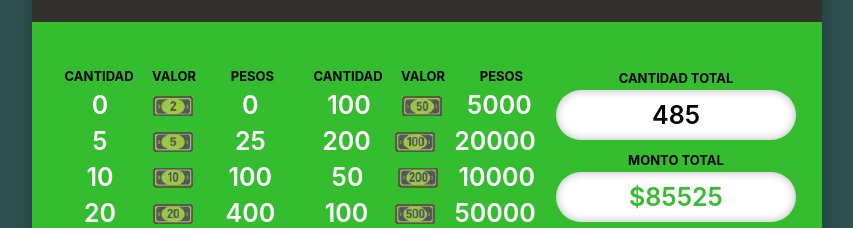
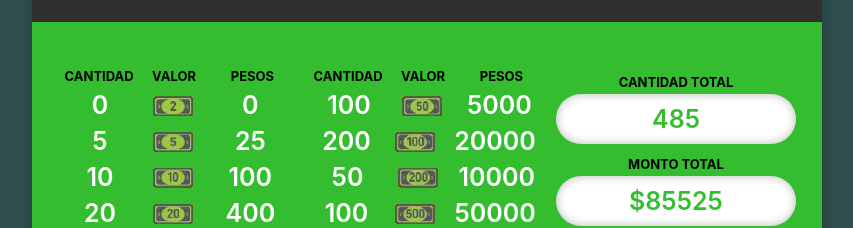
Before and after one commit to MaxiNavarro/Billetes, a React (Create React App) app: page / in a window 1280 px wide. Shown: the part 178-406 px from the top of the page, without its empty margins (268-1121 px from the left). Built offline with nearby package versions, Linux system fonts and the light colour scheme.

Commit message:
Update componentTotalQuant.js

```diff
--- a/src/componentTotalQuant.js
+++ b/src/componentTotalQuant.js
@@ -17,10 +17,10 @@ export default class ComponentTotalQuant extends React.Component {
         return (
             <div>
                 <div>
-                    <a className='space'>CANTIDAD TOTAL</a>
+                    <p className='title-total'>CANTIDAD TOTAL</p>
                 </div>
                 <div className='totals'>
-                    <a>{totalCant}</a>
+                    <p>{totalCant}</p>
                 </div>
             </div>
         );
```
